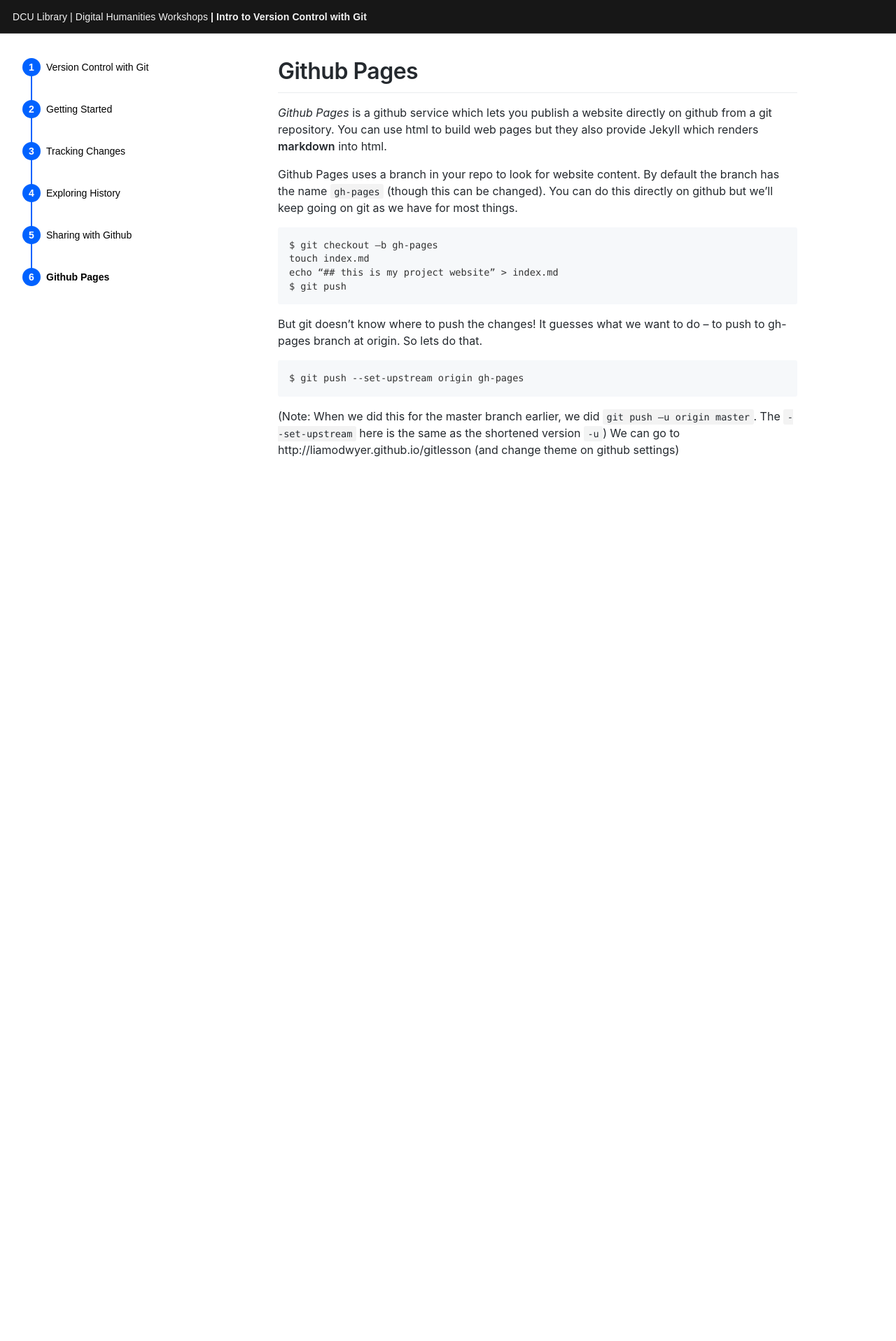
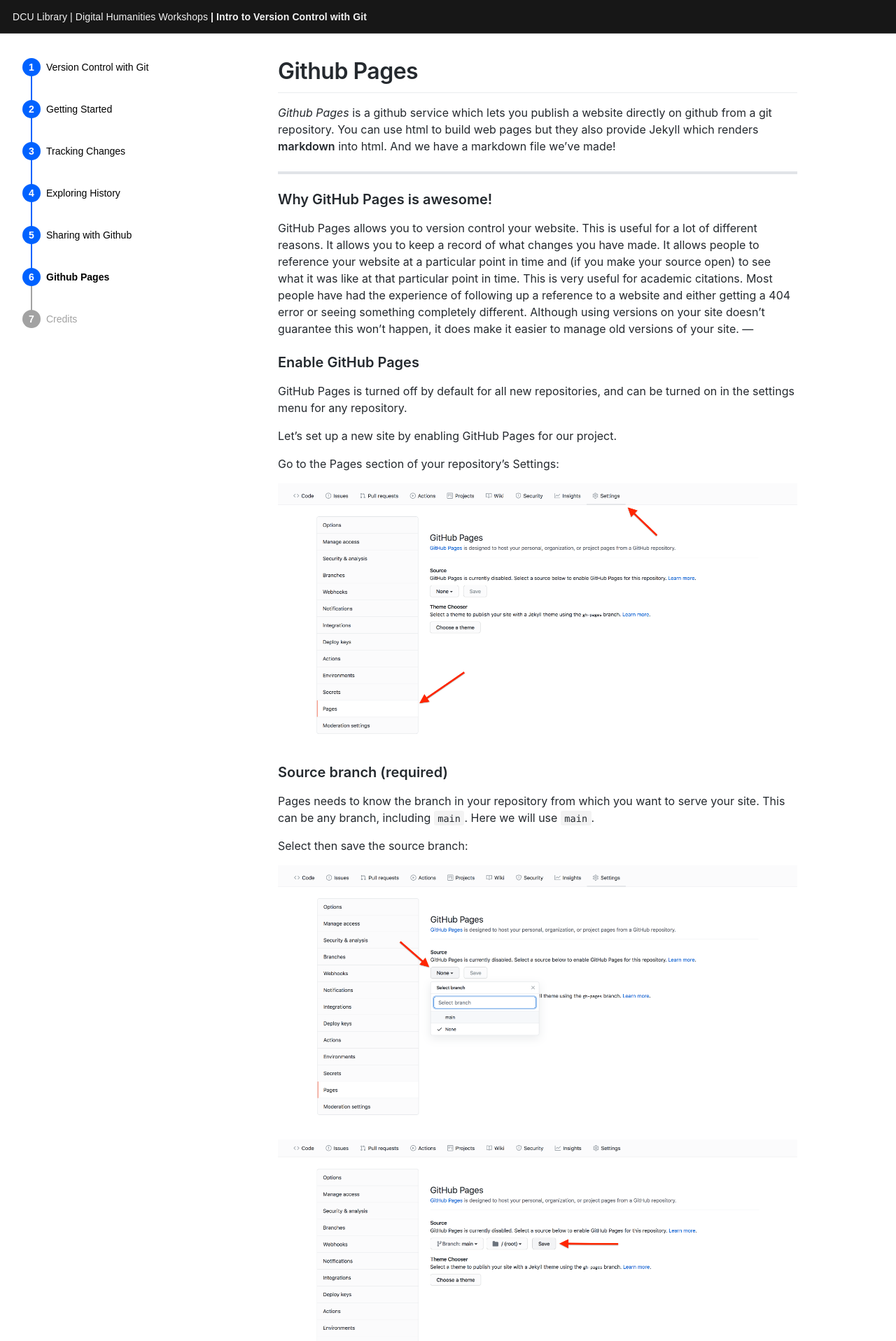
Before and after one commit to liamodwyer/github-pages, a Jekyll site: the page built from _workshop/github-pages.md, in a window 1280 px wide. Shown: the top 1917 px of the page at 70% size. Built offline with Jekyll 4.4.1, drawn with Linux system fonts in a browser that asks for light colours; some web fonts are replaced; some of the changed text lies outside the part shown.

Commit message:
Add credits and github pages sections

````diff
--- a/_workshop/github-pages.md
+++ b/_workshop/github-pages.md
@@ -3,20 +3,46 @@ title: Github Pages     # The title of the page
 date: 0000-01-06    # Page order is set by date
 ---
 
-_Github Pages_ is a github service which lets you publish a website directly on github from a git repository. You can use html to build web pages but they also provide Jekyll which renders __markdown__ into html.
+_Github Pages_ is a github service which lets you publish a website directly on github from a git repository. You can use html to build web pages but they also provide Jekyll which renders __markdown__ into html. And we have a markdown file we've made!
 
-Github Pages uses a branch in your repo to look for website content. By default the branch has the name `gh-pages` (though this can be changed).
-You can do this directly on github but we’ll keep going on git as we have for most things.
+---
+### Why GitHub Pages is awesome!
+GitHub Pages allows you to version control your website. This is useful for a lot of different reasons. It allows you to keep a record of what changes you have made. It allows people to reference your website at a particular point in time and (if you make your source open) to see what it was like at that particular point in time. This is very useful for academic citations. Most people have had the experience of following up a reference to a website and either getting a 404 error or seeing something completely different. Although using versions on your site doesn’t guarantee this won’t happen, it does make it easier to manage old versions of your site.
+---
 
-```
-$ git checkout –b gh-pages
-touch index.md
-echo “## this is my project website” > index.md
-$ git push
-```
-But git doesn’t know where to push the changes! It guesses what we want to do – to push to gh-pages branch at origin. So lets do that.
-```
-$ git push --set-upstream origin gh-pages
-```
-(Note: When we did this for the master branch earlier, we did `git push –u origin master`.  The `--set-upstream` here is the same as the shortened version `-u`)
-We can go to http://liamodwyer.github.io/gitlesson 	(and change theme on github settings)
+### Enable GitHub Pages
+GitHub Pages is turned off by default for all new repositories, and can be turned on in the settings menu for any repository.
+
+Let’s set up a new site by enabling GitHub Pages for our project.
+
+Go to the Pages section of your repository’s Settings:
+
+<p align="center">
+  <img src="./assets/images/github-repo-settings-pages.png">
+</p>
+
+### Source branch (required)
+Pages needs to know the branch in your repository from which you want to serve your site. This can be any branch, including `main`. Here we will use `main`.
+
+Select then save the source branch:
+<p align="center">
+  <img src="./assets/images/github-repo-settings-pages-branch.png">
+</p>
+<p align="center">
+  <img src="./assets/images/github-repo-settings-pages-save.png">
+</p>
+
+### Theme (optional)
+GitHub Pages provides different themes to visually style and organize your site’s content. Choosing a theme is optional, and themes can be interchanged quickly.
+<p align="center">
+  <img src="./assets/images/github-repo-settings-pages-theme.png">
+</p>
+
+### View your site
+If we now visit https://<username>.github.io/gitlesson/article, we should see the contents of the article.md file that we created earlier. Usually it’s available instantly, but it can take a few seconds and in the worst case a few minutes if GitHub are very busy.
+
+---
+
+#### 💡 Key Points:
+
+✅ GitHub Pages offer an automated way to create a website that is version controlled and accessible for collaboration
````
Also changed, not shown: _workshop/credits.md (added, +31 -0 lines), assets/images/github-repo-settings-pages-branch.png (added), assets/images/github-repo-settings-pages-save.png (added), assets/images/github-repo-settings-pages-theme.png (added), assets/images/github-repo-settings-pages.png (added).
